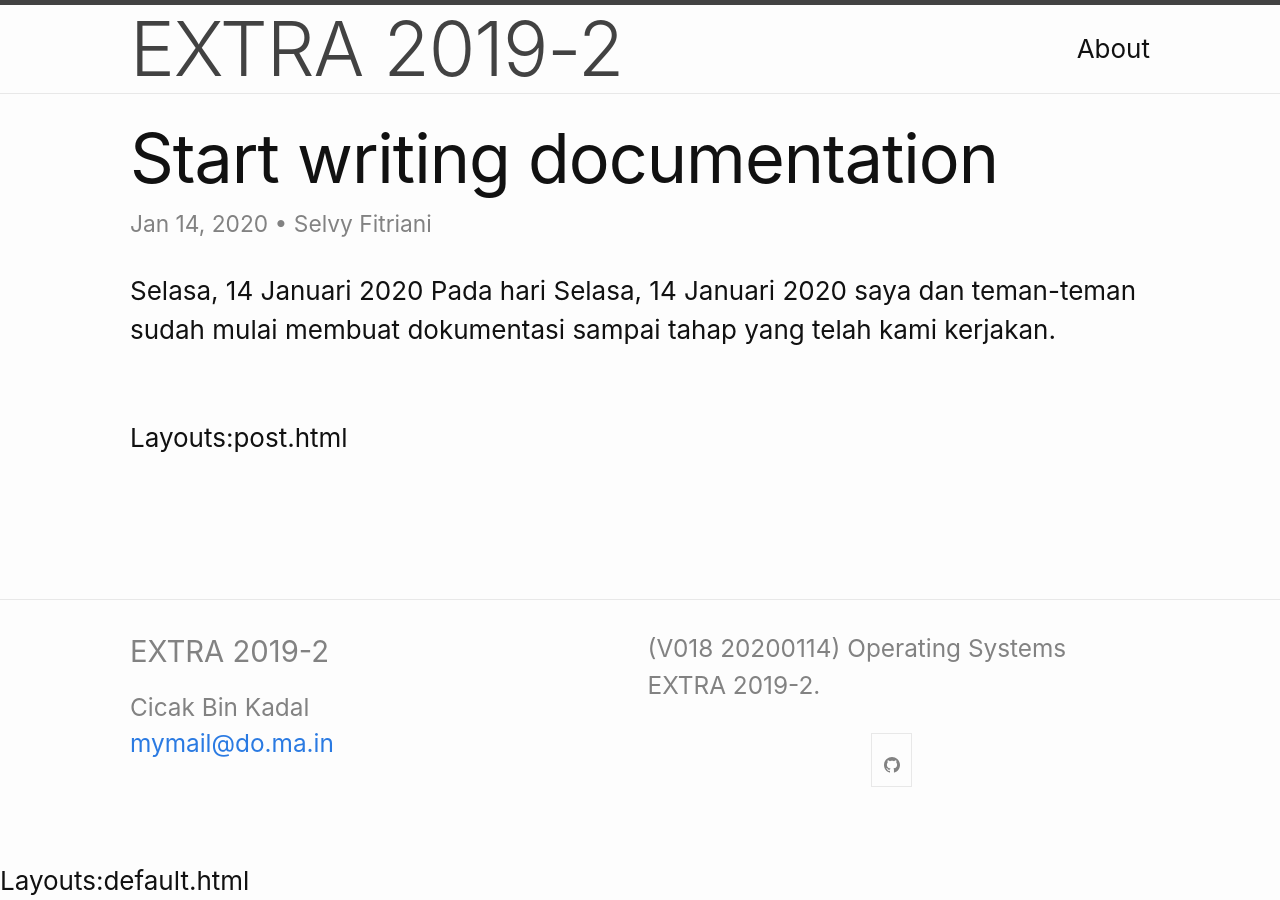
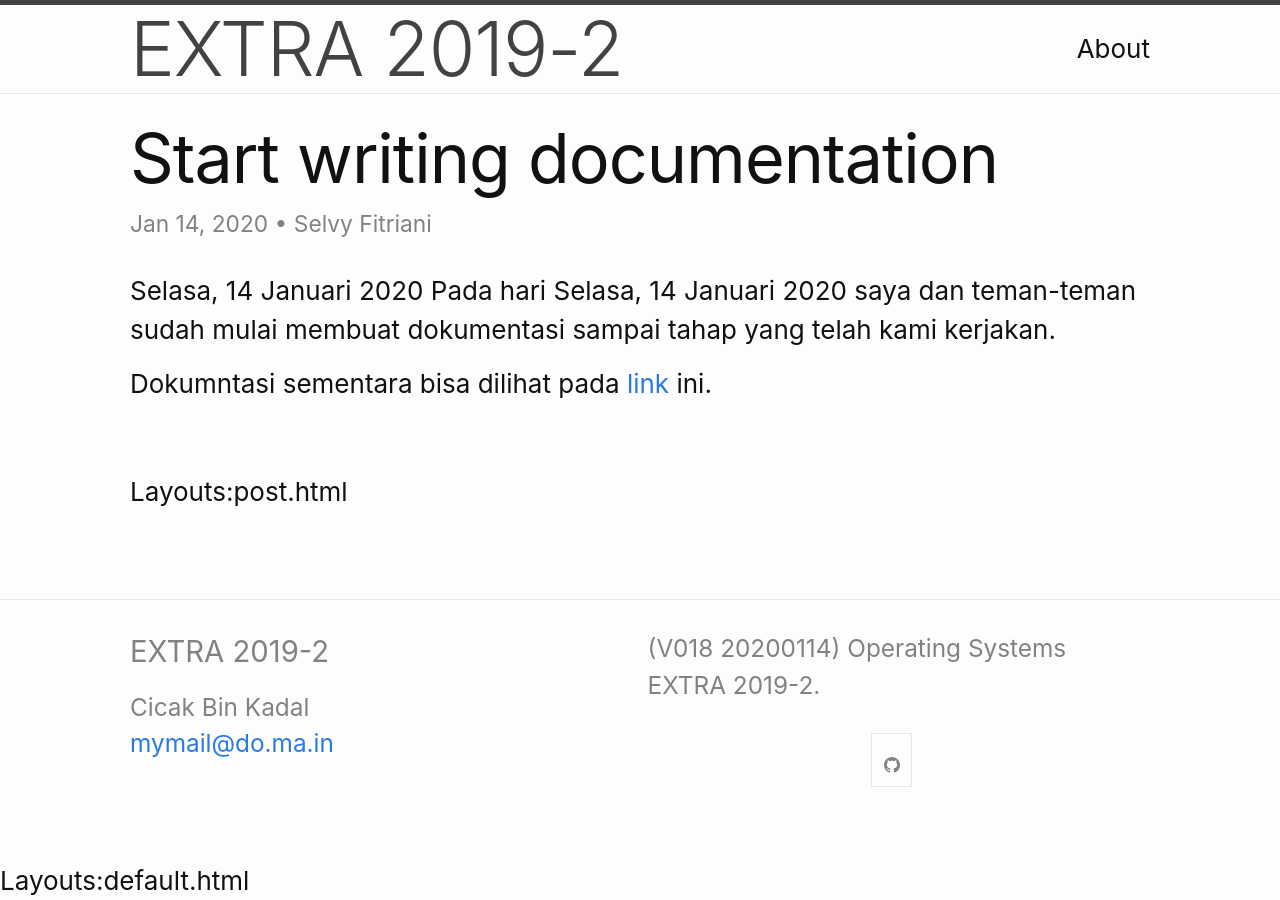
Before and after one commit to UI-FASILKOM-OS/extra192, a Jekyll site: the page built from _posts/Selvyfitriani/2020-01-14-Selvyfitriani-log02.md, in a window 1280 px wide. Built offline with Jekyll 4.4.1, drawn with Linux system fonts in a browser that asks for light colours.

Commit message:
file: 2020-01-14-Selvyfitriani-log02.md edited

```diff
--- a/_posts/Selvyfitriani/2020-01-14-Selvyfitriani-log02.md
+++ b/_posts/Selvyfitriani/2020-01-14-Selvyfitriani-log02.md
@@ -7,3 +7,5 @@ author: "Selvy Fitriani"
 
 Selasa, 14 Januari 2020
 Pada hari Selasa, 14 Januari 2020 saya dan teman-teman sudah mulai membuat dokumentasi sampai tahap yang telah kami kerjakan.
+
+Dokumntasi sementara bisa dilihat pada [link](https://github.com/UI-FASILKOM-OS/extra192/blob/master/Dokumen/Dokumentasi-01.pdf) ini.
```
